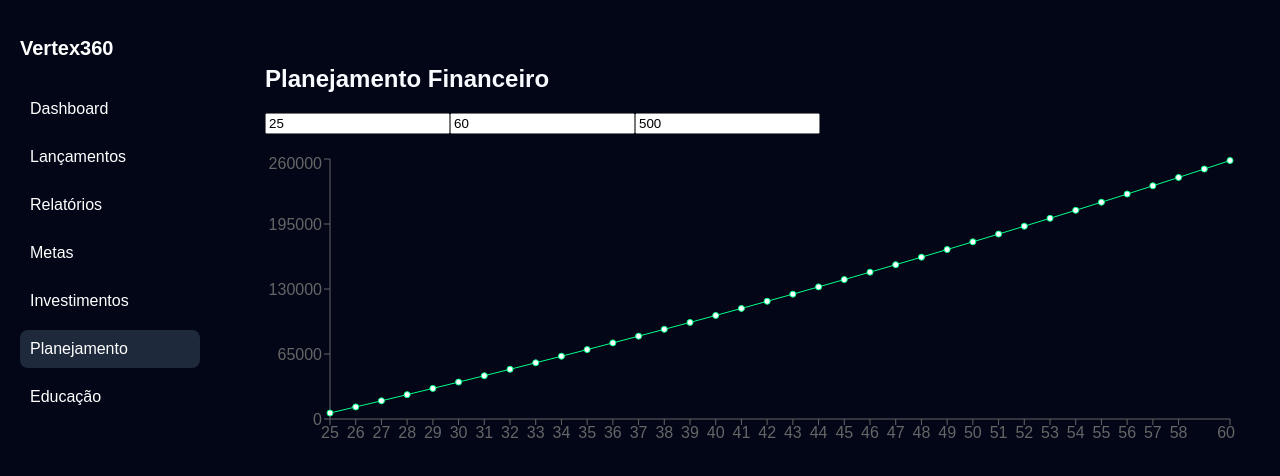
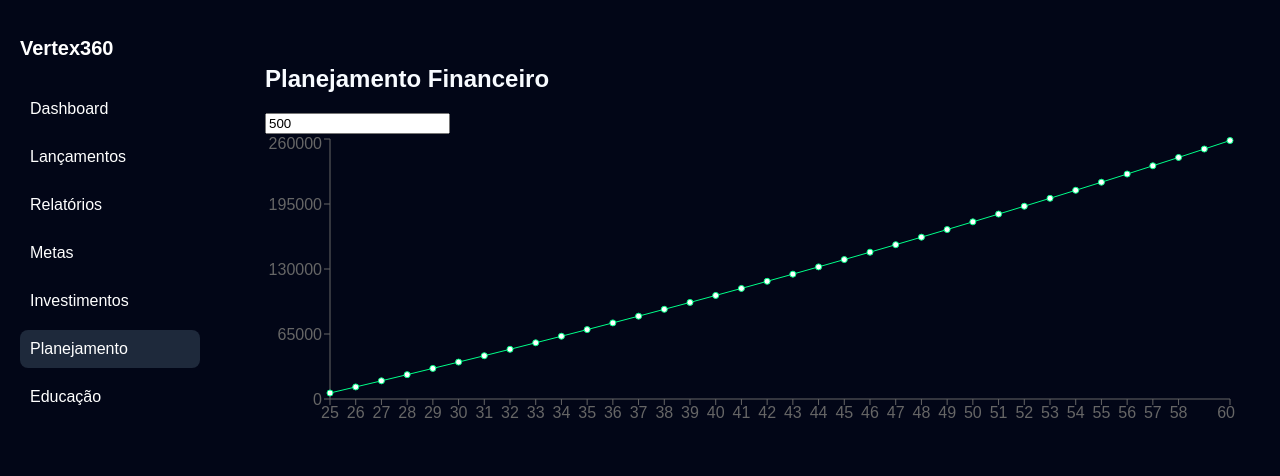
Before and after one commit to paulogomesplanejadorfinanceiro-dot/verte360-app, a React (Vite) app: page / in a window 1280 px wide. Both pictures are taken after a click on the element "Planejamento". Shown: the top 476 px of the page. Built offline with nearby package versions, Linux system fonts and the light colour scheme.

Commit message:
Update Planejamento.jsx

```diff
--- a/src/pages/Planejamento.jsx
+++ b/src/pages/Planejamento.jsx
@@ -12,7 +12,8 @@ export default function Planejamento() {
   const [idadeAtual, setIdadeAtual] = useState(25);
   const [idadeAposentadoria, setIdadeAposentadoria] = useState(60);
   const [aporteMensal, setAporteMensal] = useState(500);
-  const [taxa, setTaxa] = useState(0.01); // 1% ao mês
+
+  const taxa = 0.01;
 
   function calcular() {
     let dados = [];
@@ -36,28 +37,11 @@ export default function Planejamento() {
     <div style={{ padding: 20 }}>
       <h2>Planejamento Financeiro</h2>
 
-      <div style={{ marginBottom: 20 }}>
-        <input
-          type="number"
-          value={idadeAtual}
-          onChange={(e) => setIdadeAtual(Number(e.target.value))}
-          placeholder="Idade atual"
-        />
-
-        <input
-          type="number"
-          value={idadeAposentadoria}
-          onChange={(e) => setIdadeAposentadoria(Number(e.target.value))}
-          placeholder="Idade aposentadoria"
-        />
-
-        <input
-          type="number"
-          value={aporteMensal}
-          onChange={(e) => setAporteMensal(Number(e.target.value))}
-          placeholder="Aporte mensal"
-        />
-      </div>
+      <input
+        type="number"
+        value={aporteMensal}
+        onChange={(e) => setAporteMensal(Number(e.target.value))}
+      />
 
       <ResponsiveContainer width="100%" height={300}>
         <LineChart data={dados}>
```
